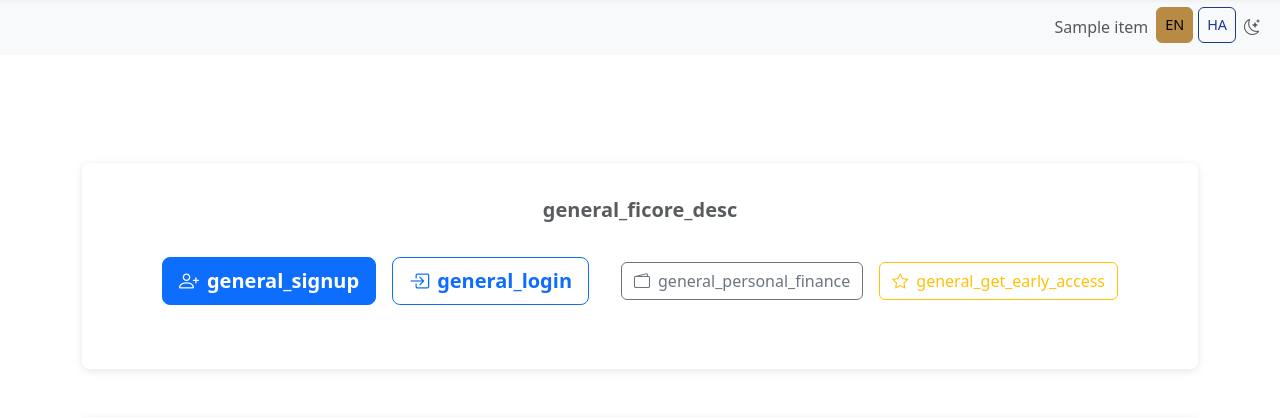
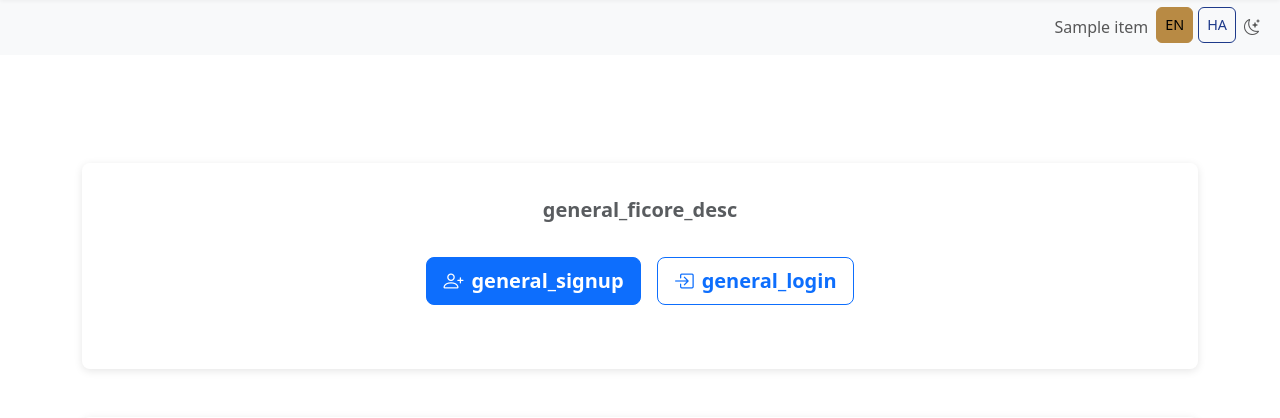
Before and after one commit to ficore-africa/USERFLOW, a Flask app: template personal_finance/templates/general/landingpage.html in a window 1280 px wide. Shown: the part 318-736 px from the top of the page. Run offline with Flask 3, Linux system fonts and the light colour scheme; the template is opened without the code that fills it: most values are stand-ins (such as "Sample title", 1, 10 or a date in 2020); parts of the project's set-up code (start-up, migrations or seed data) failed here and were passed over; some libraries are stand-ins or nearby versions.

Commit message:
Update landingpage.html

```diff
--- a/personal_finance/templates/general/landingpage.html
+++ b/personal_finance/templates/general/landingpage.html
@@ -14,15 +14,6 @@
                 </a>
                 <a href="{{ url_for('users.login') }}" class="btn btn-outline-primary btn-lg" data-bs-toggle="tooltip" data-bs-title="{{ t('general_login_tooltip', default='Log in to your account') | e }}">
                     <i class="bi bi-box-arrow-in-right me-2"></i>{{ t('general_login', default='Log In') | e }}
-                </a>
-            </div>
-            <!-- Secondary Actions -->
-            <div class="secondary-actions">
-                <a href="https://ficore-labs-records.onrender.com" target="_blank" class="btn btn-outline-secondary" data-bs-toggle="tooltip" data-bs-title="{{ t('general_personal_finance_tooltip', default='Manage your personal finances') | e }}">
-                    <i class="bi bi-wallet2 me-2"></i>{{ t('general_personal_finance', default='Personal Finance App') | e }}
-                </a>
-                <a href="{{ url_for('general_bp.waitlist') }}" class="btn btn-outline-warning" data-bs-toggle="tooltip" data-bs-title="{{ t('general_waitlist_tooltip', default='Get early access to new features') | e }}">
-                    <i class="bi bi-star me-2"></i>{{ t('general_get_early_access', default='Get Early Access') | e }}
                 </a>
             </div>
         </div>
@@ -358,7 +349,7 @@
                 <a href="https://ficore-labs-records.onrender.com" target="_blank" class="btn btn-outline-secondary" data-bs-toggle="tooltip" data-bs-title="{{ t('general_personal_finance_tooltip', default='Manage your personal finances') | e }}">
                     <i class="bi bi-wallet2 me-2"></i>{{ t('general_personal_finance', default='Personal Finance App') | e }}
                 </a>
-                <a href="{{ url_for('general_bp.waitlist') }}" class="btn btn-outline-warning" data-bs-toggle="tooltip" data-bs-title="{{ t('general_waitlist_tooltip', default='Get early access to new features') | e }}">
+                <a href="https://www.ficoreafrica.com/general/waitlist" class="btn btn-outline-warning" data-bs-toggle="tooltip" data-bs-title="{{ t('general_waitlist_tooltip', default='Get early access to new features') | e }}">
                     <i class="bi bi-star me-2"></i>{{ t('general_get_early_access', default='Get Early Access') | e }}
                 </a>
             </div>
```
